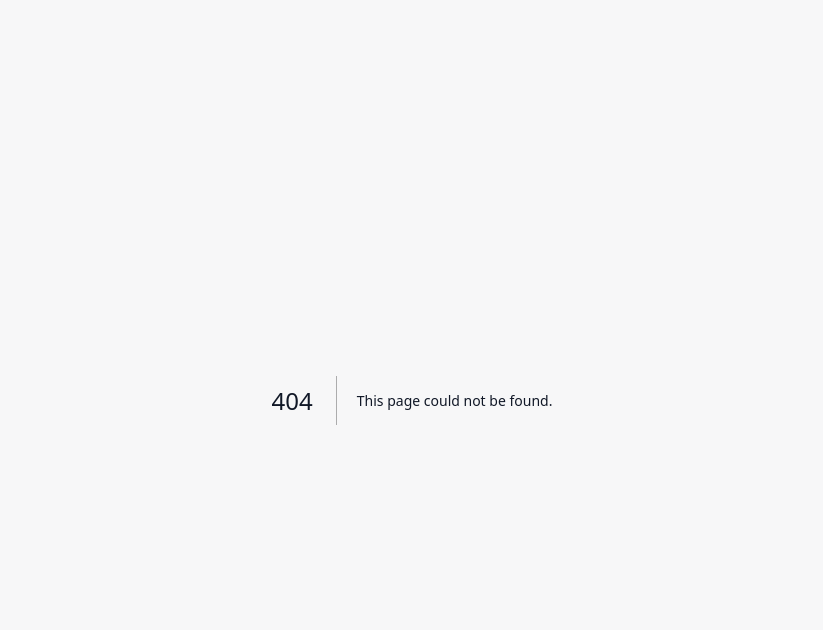
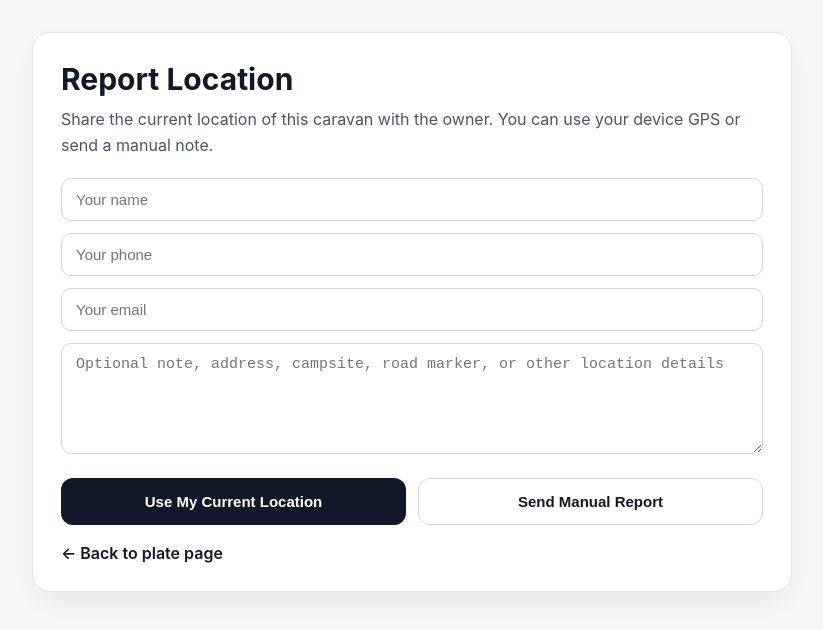
Before and after one commit to Carascan/carascan-platform, a Next.js app: page /p/1/report-location in a window 1280 px wide. Before the commit this address had no page. Shown: the top 630 px of the page, without its empty margins (228-1051 px from the left). Built offline with nearby package versions, Linux system fonts and the light colour scheme.

Commit message:
Fix report location route + public page actions

```diff
--- /dev/null
+++ b/app/api/plates/[slug]/report-location/route.ts
@@ -0,0 +1,56 @@
+import { NextResponse } from "next/server";
+
+export async function POST(
+  req: Request,
+  { params }: { params: Promise<{ slug: string }> }
+) {
+  const { slug } = await params;
+
+  try {
+    const body = await req.json();
+
+    const r = await fetch(
+      `${process.env.APP_BASE_URL || "https://carascan.com.au"}/api/plates/${encodeURIComponent(slug)}/contact`,
+      {
+        method: "POST",
+        headers: {
+          "content-type": "application/json",
+        },
+        body: JSON.stringify({
+          reporter_name: body?.reporter_name ?? "",
+          reporter_phone: body?.reporter_phone ?? "",
+          reporter_email: body?.reporter_email ?? "",
+          message: body?.message ?? "",
+          meta: {
+            type: "location_report",
+            latitude: body?.latitude ?? null,
+            longitude: body?.longitude ?? null,
+            accuracy_m: body?.accuracy_m ?? null,
+          },
+        }),
+      }
+    );
+
+    const json = await r.json().catch(() => null);
+
+    if (!r.ok) {
+      return NextResponse.json(
+        { error: json?.error ?? "Failed to relay location report" },
+        { status: r.status }
+      );
+    }
+
+    return NextResponse.json({
+      ok: true,
+      relayed_via: "contact",
+    });
+  } catch (error) {
+    return NextResponse.json(
+      {
+        error:
+          error instanceof Error ? error.message : "Unexpected server error",
+      },
+      { status: 500 }
+    );
+  }
+}
--- /dev/null
+++ b/app/p/[slug]/report-location/page.tsx
@@ -0,0 +1,270 @@
+"use client";
+
+import { useState } from "react";
+
+export default function ReportLocationPage({
+  params,
+}: {
+  params: { slug: string };
+}) {
+  const slug = params.slug;
+  const [name, setName] = useState("");
+  const [phone, setPhone] = useState("");
+  const [email, setEmail] = useState("");
+  const [notes, setNotes] = useState("");
+  const [status, setStatus] = useState("");
+  const [busy, setBusy] = useState(false);
+
+  async function handleUseMyLocation() {
+    setStatus("");
+    if (!navigator.geolocation) {
+      setStatus("Geolocation is not supported on this device.");
+      return;
+    }
+
+    setBusy(true);
+
+    navigator.geolocation.getCurrentPosition(
+      async (position) => {
+        try {
+          const lat = position.coords.latitude;
+          const lng = position.coords.longitude;
+          const accuracy = Math.round(position.coords.accuracy || 0);
+
+          const message = [
+            notes.trim(),
+            `Reported location: https://maps.google.com/?q=${lat},${lng}`,
+            `Coordinates: ${lat}, ${lng}`,
+            accuracy ? `Accuracy: ${accuracy}m` : "",
+          ]
+            .filter(Boolean)
+            .join("\n\n");
+
+          const r = await fetch(
+            `/api/plates/${encodeURIComponent(slug)}/report-location`,
+            {
+              method: "POST",
+              headers: { "content-type": "application/json" },
+              body: JSON.stringify({
+                reporter_name: name,
+                reporter_phone: phone,
+                reporter_email: email,
+                latitude: lat,
+                longitude: lng,
+                accuracy_m: accuracy || null,
+                message,
+              }),
+            }
+          );
+
+          const j = await r.json();
+
+          if (!r.ok) {
+            setStatus(j?.error ?? "Failed to report location.");
+            return;
+          }
+
+          setStatus("Location report sent successfully.");
+        } catch (err) {
+          setStatus(err instanceof Error ? err.message : "Failed to report location.");
+        } finally {
+          setBusy(false);
+        }
+      },
+      (error) => {
+        setBusy(false);
+        setStatus(error.message || "Unable to access your location.");
+      },
+      {
+        enableHighAccuracy: true,
+        timeout: 15000,
+        maximumAge: 0,
+      }
+    );
+  }
+
+  async function handleManualSubmit(e: React.FormEvent) {
+    e.preventDefault();
+    setBusy(true);
+    setStatus("");
+
+    try {
+      const r = await fetch(
+        `/api/plates/${encodeURIComponent(slug)}/report-location`,
+        {
+          method: "POST",
+          headers: { "content-type": "application/json" },
+          body: JSON.stringify({
+            reporter_name: name,
+            reporter_phone: phone,
+            reporter_email: email,
+            message: notes,
+          }),
+        }
+      );
+
+      const j = await r.json();
+
+      if (!r.ok) {
+        setStatus(j?.error ?? "Failed to send report.");
+        return;
+      }
+
+      setStatus("Location report sent successfully.");
+    } catch (err) {
+      setStatus(err instanceof Error ? err.message : "Failed to send report.");
+    } finally {
+      setBusy(false);
+    }
+  }
+
+  return (
+    <main
+      style={{
+        minHeight: "100vh",
+        padding: "32px 20px",
+        background: "#f7f7f8",
+      }}
+    >
+      <div style={{ maxWidth: 760, margin: "0 auto" }}>
+        <div
+          style={{
+            background: "#ffffff",
+            border: "1px solid #e5e7eb",
+            borderRadius: 18,
+            padding: 28,
+            boxShadow: "0 10px 30px rgba(0,0,0,0.06)",
+          }}
+        >
+          <h1 style={{ marginTop: 0, marginBottom: 10, fontSize: 30 }}>
+            Report Location
+          </h1>
+          <p style={{ marginTop: 0, color: "#4b5563", lineHeight: 1.6 }}>
+            Share the current location of this caravan with the owner. You can
+            use your device GPS or send a manual note.
+          </p>
+
+          <div
+            style={{
+              display: "grid",
+              gap: 12,
+              marginTop: 20,
+              marginBottom: 24,
+            }}
+          >
+            <input
+              value={name}
+              onChange={(e) => setName(e.target.value)}
+              placeholder="Your name"
+              style={inputStyle}
+            />
+            <input
+              value={phone}
+              onChange={(e) => setPhone(e.target.value)}
+              placeholder="Your phone"
+              style={inputStyle}
+            />
+            <input
+              value={email}
+              onChange={(e) => setEmail(e.target.value)}
+              placeholder="Your email"
+              style={inputStyle}
+            />
+            <textarea
+              value={notes}
+              onChange={(e) => setNotes(e.target.value)}
+              placeholder="Optional note, address, campsite, road marker, or other location details"
+              rows={5}
+              style={{ ...inputStyle, resize: "vertical" }}
+            />
+          </div>
+
+          <div
+            style={{
+              display: "grid",
+              gridTemplateColumns: "repeat(auto-fit, minmax(220px, 1fr))",
+              gap: 12,
+            }}
+          >
+            <button
+              type="button"
+              onClick={handleUseMyLocation}
+              disabled={busy}
+              style={primaryButton}
+            >
+              {busy ? "Sending..." : "Use My Current Location"}
+            </button>
+
+            <button
+              type="button"
+              onClick={handleManualSubmit}
+              disabled={busy}
+              style={secondaryButton}
+            >
+              {busy ? "Sending..." : "Send Manual Report"}
+            </button>
+          </div>
+
+          {status ? (
+            <div
+              style={{
+                marginTop: 18,
+                padding: 14,
+                borderRadius: 12,
+                background: "#f9fafb",
+                border: "1px solid #e5e7eb",
+                color: "#111827",
+              }}
+            >
+              {status}
+            </div>
+          ) : null}
+
+          <div style={{ marginTop: 18 }}>
+            <a
+              href={`/p/${slug}`}
+              style={{
+                color: "#111827",
+                fontWeight: 600,
+                textDecoration: "none",
+              }}
+            >
+              ← Back to plate page
+            </a>
+          </div>
+        </div>
+      </div>
+    </main>
+  );
+}
+
+const inputStyle: React.CSSProperties = {
+  width: "100%",
+  border: "1px solid #d1d5db",
+  borderRadius: 10,
+  padding: "12px 14px",
+  fontSize: 15,
+  boxSizing: "border-box",
+};
+
+const primaryButton: React.CSSProperties = {
+  border: 0,
+  borderRadius: 12,
+  padding: "14px 18px",
+  fontSize: 15,
+  fontWeight: 700,
+  background: "#111827",
+  color: "#ffffff",
+  cursor: "pointer",
+};
+
+const secondaryButton: React.CSSProperties = {
+  border: "1px solid #d1d5db",
+  borderRadius: 12,
+  padding: "14px 18px",
+  fontSize: 15,
+  fontWeight: 700,
+  background: "#ffffff",
+  color: "#111827",
+  cursor: "pointer",
+};
```
Also changed, not shown: app/help/page.tsx (added, +11 -0 lines), app/p/[slug]/page.tsx (+24 -5 lines), lib/plateUrl.ts (added, +11 -0 lines), lib/qr.ts (+9 -6 lines).
